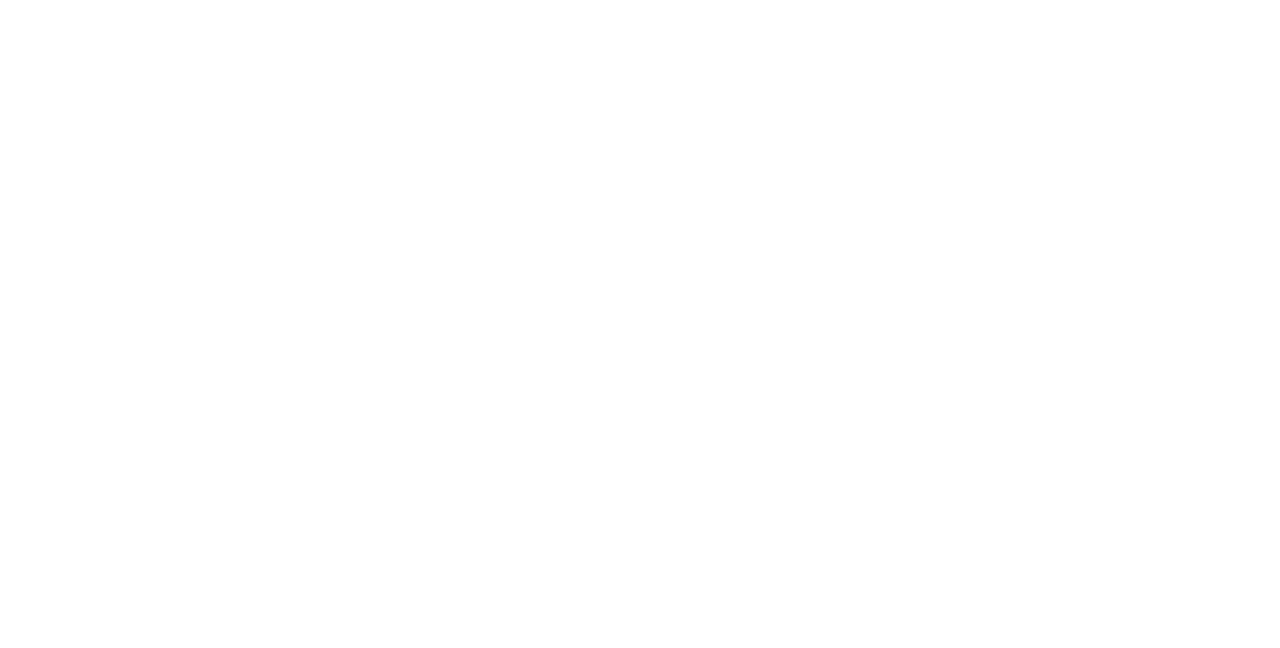
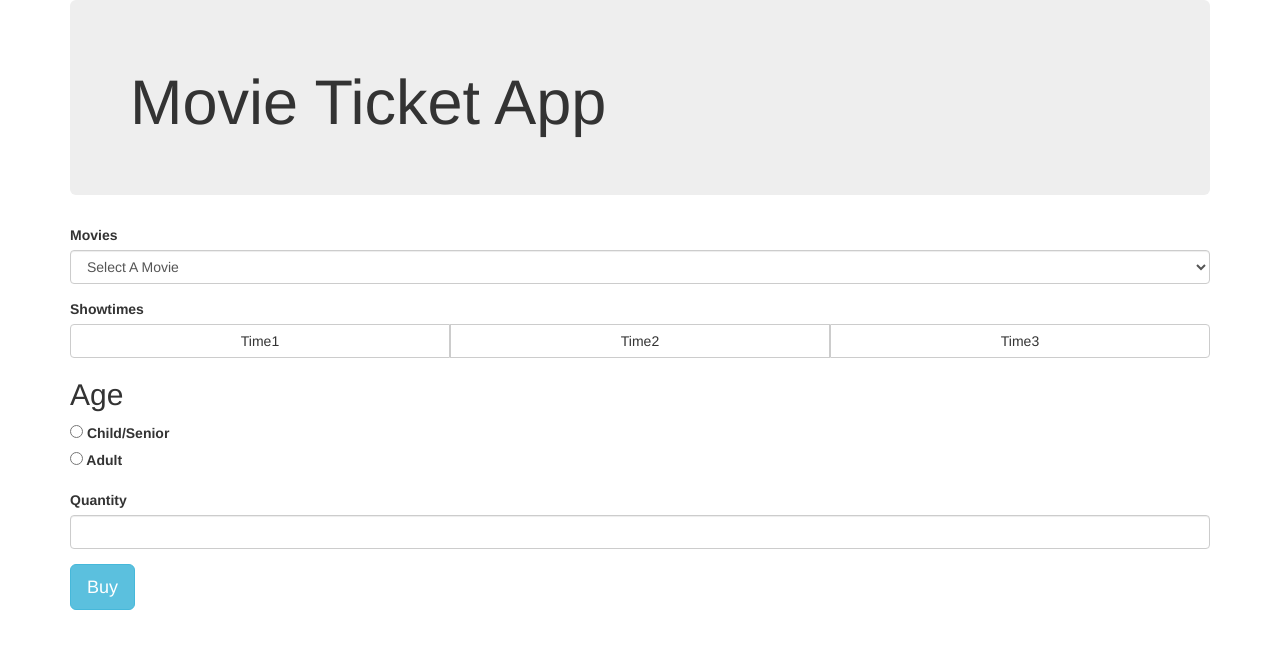
Before and after one commit to atrotter0/movie-tickets, a plain HTML site: page index.html in a window 1280 px wide. Drawn offline with nearby package versions, Linux system fonts and the light colour scheme.

Commit message:
Create movie ticket form

```diff
--- a/index.html
+++ b/index.html
@@ -9,7 +9,56 @@
   <script src="js/scripts.js"></script>
 </head>
 <body>
-  <div>
+  <div class="container">
+    <div class="jumbotron">
+      <h1>Movie Ticket App</h1>
+    </div>
+    <form id="movie-tickets">
+      <div class="form-group">
+        <label for="movies">Movies</label>
+        <select id="movies" class="form-control">
+          <option value="">Select A Movie</option>
+          <option value="rocky">Rocky Horror</option>
+          <option value="deadpool">Deadpool 2</option>
+          <option value="mermaid">Little Mermaid</option>
+          <option value="scorpion-king">The Scorpion King</option>
+        </select>
+      </div>
+      <div class="form-group">
+        <label>Showtimes</label>
+        <div class="btn-group btn-group-justified" role="group" aria-label="...">
+          <div class="btn-group" role="group">
+            <button type="button" class="btn btn-default" id="matinee-early">Time1</button>
+          </div>
+          <div class="btn-group" role="group">
+            <button type="button" class="btn btn-default" id="matinee-afternoon">Time2</button>
+          </div>
+          <div class="btn-group" role="group">
+            <button type="button" class="btn btn-default" id="late-show">Time3</button>
+          </div>
+        </div>
+      </div>
+      <div class="form-group">
+        <h2>Age</h2>
+        <div>
+          <label for="child-senior">
+            <input type="radio" id="child-senior" name="age">
+            Child/Senior
+          </label>
+        </div>
+        <div>
+          <label for="adult">
+            <input type="radio" id="adult" name="age">
+            Adult
+          </label>
+        </div>
+      </div>
+      <div class="form-group">
+        <label for="quantity">Quantity</label>
+        <input type="text" class="form-control" id="quantity" maxLength="3">
+      </div>
+      <button type="submit" class="btn btn-info btn-lg" id="submit">Buy</button>
+    </form>
   </div>
 </body>
 </html>
--- a/js/scripts.js
+++ b/js/scripts.js
@@ -0,0 +1,3 @@
+$(document).ready(function() {
+  console.log("loaded!");
+});
```
Also changed, not shown: 1 other file.
